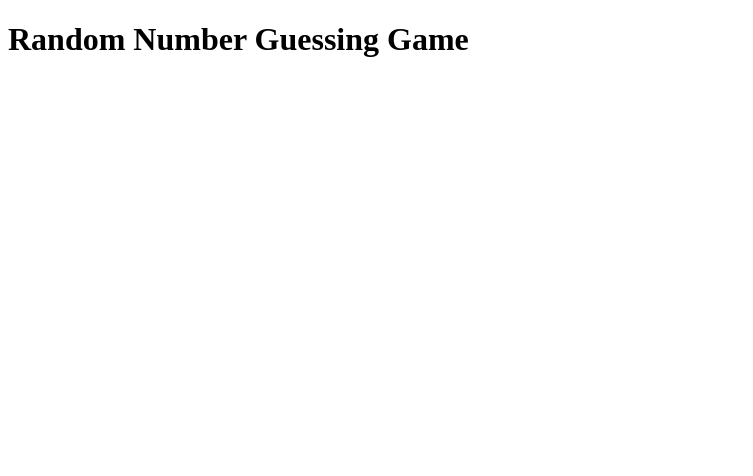
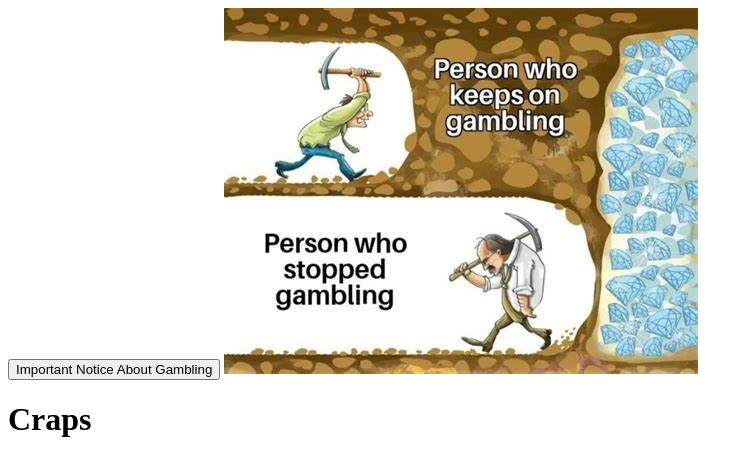
Before and after one commit to zfauser/JQuery-Craps, a plain HTML site: page index.html in a window 1280 px wide. Shown: the whole page, without its empty margins (0-753 px from the left). Drawn offline with nearby package versions, Linux system fonts and the light colour scheme.

Commit message:
basic site

```diff
--- a/index.html
+++ b/index.html
@@ -11,7 +11,9 @@
 </head>
 
 <body>
-  <h1>Random Number Guessing Game</h1>
+  <button>Important Notice About Gambling</button>
+  <img src="keep-gambling.jpeg" />
+  <h1>Craps </h1>
 </body>
 
 </html>
```
Also changed, not shown: keep-gambling.jpeg (added).
